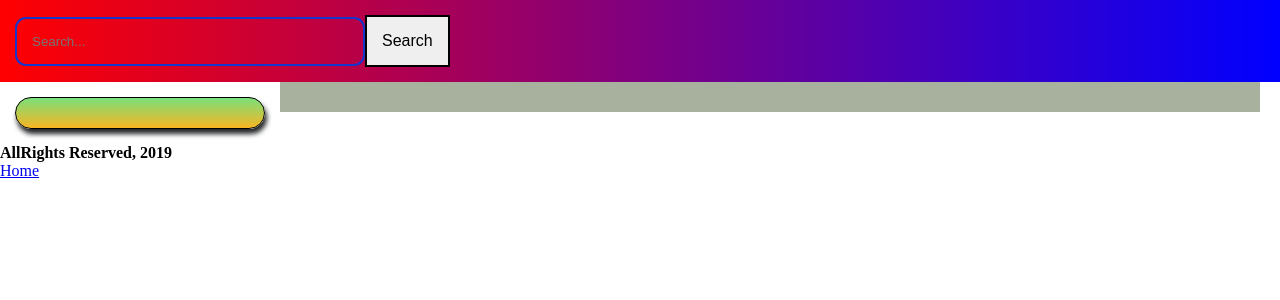
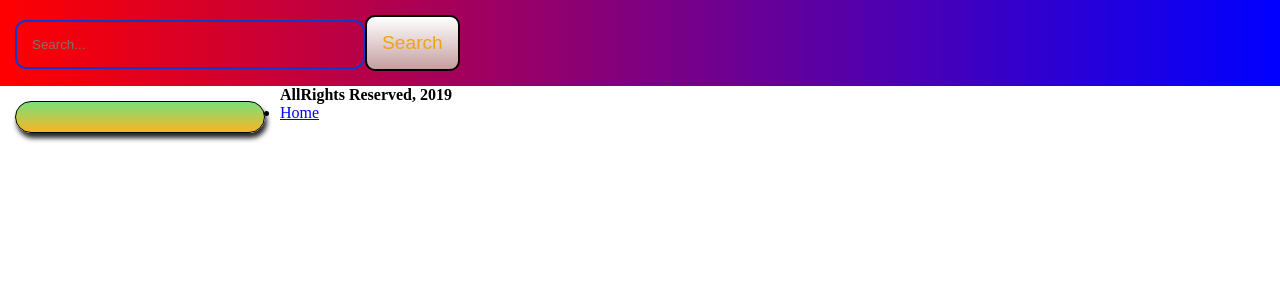
Before and after one commit to anagoat/Attractions, a React (Create React App) app: page / in a window 1280 px wide. Shown: the top 300 px of the page. Built offline with nearby package versions, Linux system fonts and the light colour scheme.

Commit message:
'ver1.09'

```diff
--- a/package.json
+++ b/package.json
@@ -6,7 +6,8 @@
     "react": "^16.9.0",
     "react-dom": "^16.9.0",
     "react-router-dom": "^5.0.1",
-    "react-scripts": "3.1.0"
+    "react-scripts": "3.1.0",
+    "redux": "^4.0.4"
   },
   "scripts": {
     "start": "react-scripts start",
--- a/src/App.js
+++ b/src/App.js
@@ -1,13 +1,12 @@
 import React, { Component } from 'react';
 import './App.scss';
-// import  { withRouter } from 'react-router-dom';
+import  { Route } from 'react-router-dom';
 
 import Toolbar from './components/Toolbar/Toolbar';
 import Attractions from './components/Attractions/Attractions';
 import Sidebar from './components/Sidebar/Sidebar';
 import attractionsData from './assets/data/attractions.json';
 import Footer from './components/Footer/Footer';
-// import wrapper from './hoc/wrapper';
 
 class App extends Component {
     state = {
@@ -53,14 +52,19 @@ class App extends Component {
             <Sidebar
                 attractionsList={attractionsList}
             />
-
+{/*
             <Attractions
                 attractionsList={attractionsList}
                 isFetching={isFetching}
+            /> */}
+
+            <Route path="/Канада" render={ () => (
+                <Attractions
+                    attractionsList={attractionsList}
+                    isFetching={isFetching}
+                />
+            )}
             />
-{/*
-            <Route path="/iceland" render={() => (
-            )}/> */}
 
             <Footer />
         </div>
@@ -76,3 +80,6 @@ export default (App);
 // yarn add react-router-dom
 // npm i -g yarn
 // yarn add node-sass -D
+// yarn add redux
+// https://maxfarseer.gitbooks.io/react-router-course-ru/content/dopisivaem_routi.html
+// хорошая статья про роутер
--- a/src/components/Attractions/Attraction/Attraction.js
+++ b/src/components/Attractions/Attraction/Attraction.js
@@ -18,7 +18,7 @@ const Attraction = ( { attractionsList, countries } ) => {
                 </div>
             </div>
             <p>{descriptionCountry}</p>
-                <Button>read more </Button>
+                <Button>read more</Button>
         </div>
     );
 };
--- a/src/components/Attractions/Attractions.js
+++ b/src/components/Attractions/Attractions.js
@@ -6,6 +6,7 @@ import Attraction from './Attraction/Attraction';
 import './Attractions.scss';
 
 const Attractions = ({ attractionsList, isFetching }) => {
+    console.log('[this]', this);
     console.log('[attractionsList]', attractionsList);
         const attractions = attractionsList ? attractionsList.map(attraction => (
             <Attraction
--- a/src/components/UI/Button/Button.scss
+++ b/src/components/UI/Button/Button.scss
@@ -2,9 +2,12 @@
     border: 2px solid black;
     padding: 15px;
     margin: 0;
-    font-size: 1rem;
+    font-size: 1.2rem;
     cursor: pointer;
     transition: border-radius 200ms ease;
+    color: rgb(238, 163, 24);
+    background-image: linear-gradient(to top, rgb(197, 159, 159), white);
+    border-radius: 10px;
 
     &:hover {
         border-radius: 25px
```
Also changed, not shown: 1 other file (tests, documents, lock files or other folders).
